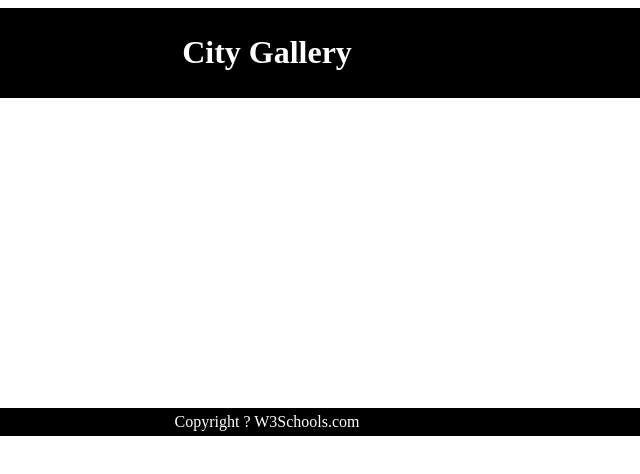
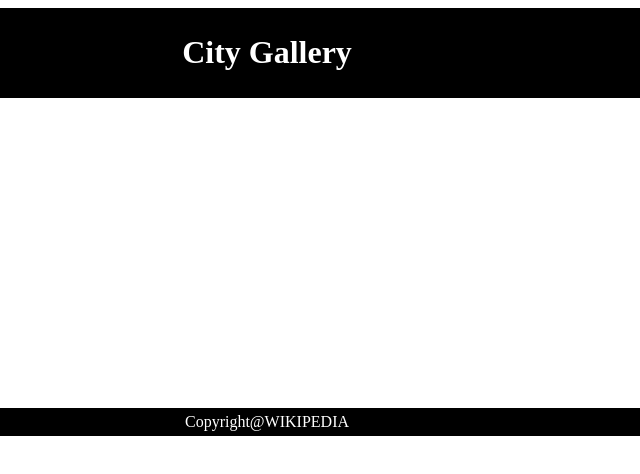
Before and after one commit to HLGBAT/DC, a plain HTML site: page index.html in a window 1280 px wide. Shown: the full height of the page, 373-1013 px from the left. Drawn offline with Linux system fonts and the light colour scheme.

Commit message:
2017.5.21.2

```diff
--- a/index.html
+++ b/index.html
@@ -75,7 +75,7 @@
     </div>
 
     <div id="footer">
-        Copyright ? W3Schools.com
+        Copyright@WIKIPEDIA
     </div>
 
 </body>
```
